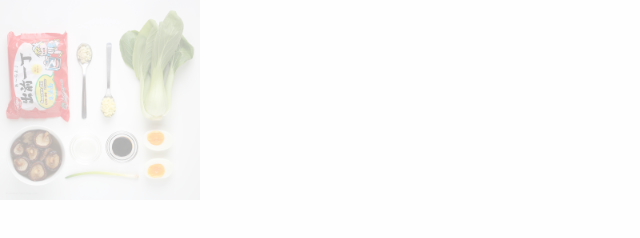
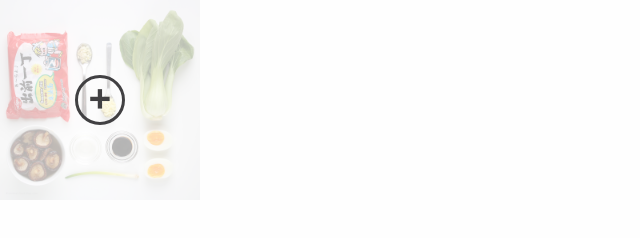
Before and after one commit to CristinaChacon/final-project, a website: page overlay.html in a window 1280 px wide. Shown: the whole page, without its empty margins (0-640 px from the left). Drawn offline with nearby package versions, Linux system fonts and the light colour scheme; files that its build step writes are made by us from their sources.

Commit message:
Overlay - Hovers

```diff
--- a/overlay.html
+++ b/overlay.html
@@ -20,8 +20,7 @@
   <div class="temp">
     <div class="overlay-wrapper">
       <div class="overlay">
-        <div class="overlay-content">
-        </div>
+        <a class="overlay-expand" href="/">+</a>
       </div>
       <img src="img/squareinstanramen.jpg" alt="">
     </div>
--- a/scss/main.scss
+++ b/scss/main.scss
@@ -115,7 +115,29 @@ p {
 	width: 100%;
 	height: 100%;
 	transition: background-color 0.3s;
+	padding-top: 50%;
 	&:hover{
 		background-color: rgba(255,255,255, 0.7);
 	}
 }
+
+.overlay-expand {
+	width: 50px;
+	height: 50px;
+	border: 3px solid #414042;
+	border-radius: 50%;
+	font-family: 'Noto Sans', Arial, sans-serif;
+	font-weight: 700;
+	font-size: 40px;
+	color: #414042;
+	text-align: center;
+	line-height: 1em;
+	margin-left: auto;
+	margin-right: auto;
+	margin-top: -25px;
+	display: none;
+}
+
+.overlay:hover .overlay-expand {
+	display: block;
+}
```
